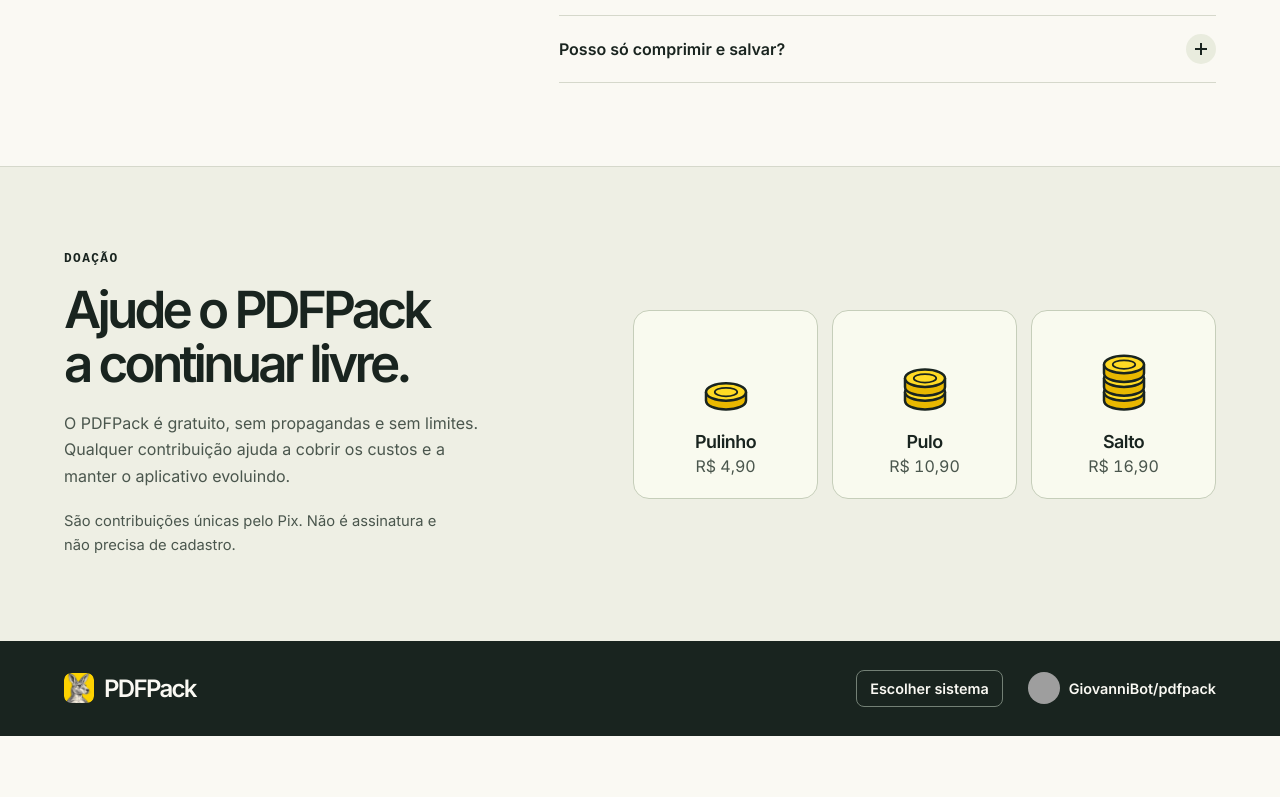
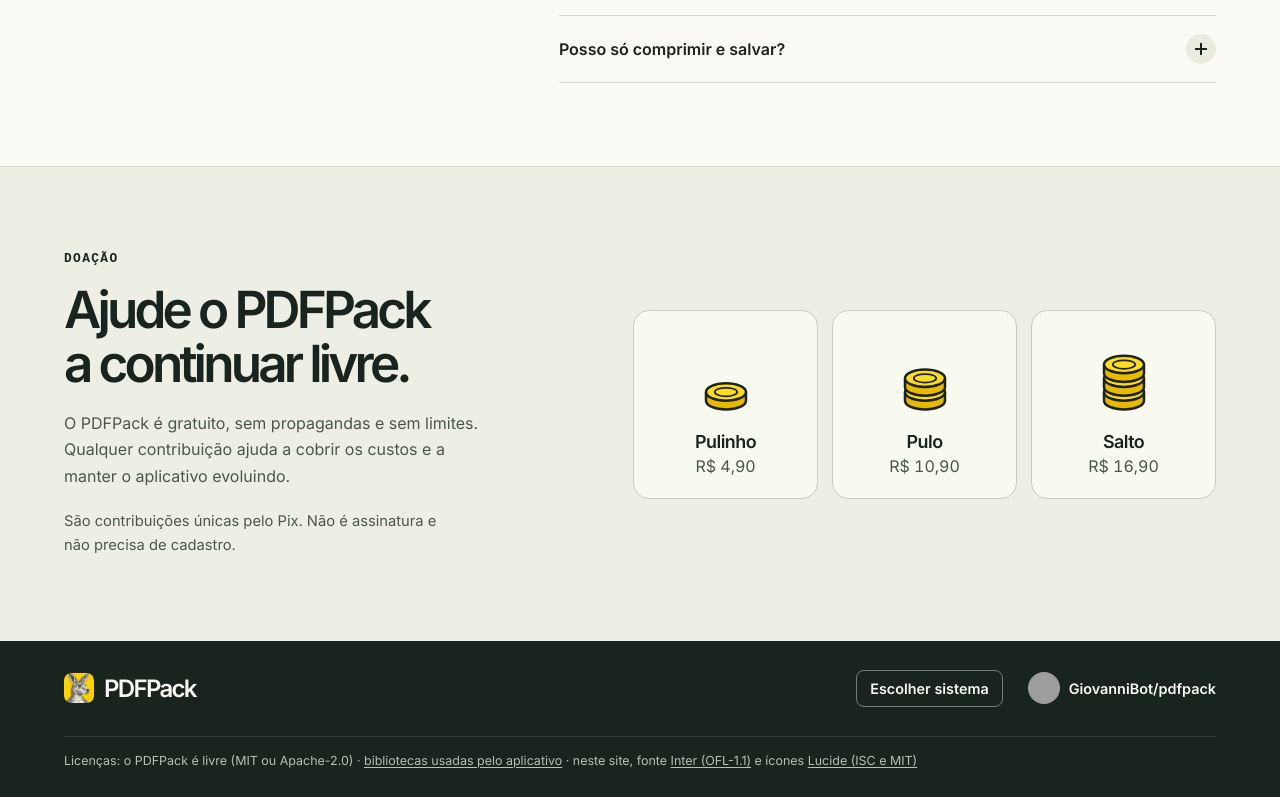
Before and after one commit to GiovanniBot/pdfpack, a plain HTML site: page landing/index.html in a window 1280 px wide. Shown: the part 2899-3696 px from the top of the page. Before the commit the page ends 3635 px from the top, so only its background shows below. Drawn offline with Linux system fonts and the light colour scheme; grey boxes are pictures that could not be loaded; files whose address does not match are found by name.

Commit message:
Página: link para as licenças no rodapé
Co-Authored-By: Claude Opus 5.5 <noreply@anthropic.com>

```diff
--- a/landing/index.html
+++ b/landing/index.html
@@ -221,7 +221,9 @@
     <img src="https://avatars.githubusercontent.com/u/69661645?v=4&amp;s=80" width="32" height="32" alt="" loading="lazy">
     GiovanniBot/pdfpack
   </a>
-</div></footer>
+</div>
+<p class="wrap credits">Licenças: o PDFPack é livre (MIT ou Apache-2.0) · <a href="https://github.com/GiovanniBot/pdfpack/blob/main/apps/pdfpack/LICENCAS-DE-TERCEIROS.txt" target="_blank" rel="noopener">bibliotecas usadas pelo aplicativo</a> · neste site, fonte <a href="media/OFL-Inter.txt" target="_blank">Inter (OFL-1.1)</a> e ícones <a href="media/LICENSE-lucide.txt" target="_blank">Lucide (ISC e MIT)</a></p>
+</footer>
 <dialog id="download-dialog" aria-labelledby="dialog-title">
   <div class="dialog-heading">
     <h2 id="dialog-title">Baixar PDFPack</h2>
--- a/landing/styles.css
+++ b/landing/styles.css
@@ -94,6 +94,9 @@ button:focus-visible { outline: 2px solid currentColor; outline-offset: 3px; }
 .demo-link { width: fit-content; }
 .footer-repo { display: inline-flex; align-items: center; gap: 9px; }
 .footer-repo img { border-radius: 50%; object-fit: cover; }
+.credits { margin-top: 0; margin-bottom: 0; padding-block: 14px 26px; border-top: 1px solid #ffffff1f; font-size: .78rem; line-height: 1.6; color: #b9bfb3; }
+.credits a { text-decoration: underline; text-underline-offset: 2px; }
+.credits a:hover { color: var(--sun); }
 .hero-copy strong { color: var(--paper); }
 .compression-result {
   display: grid;
```
